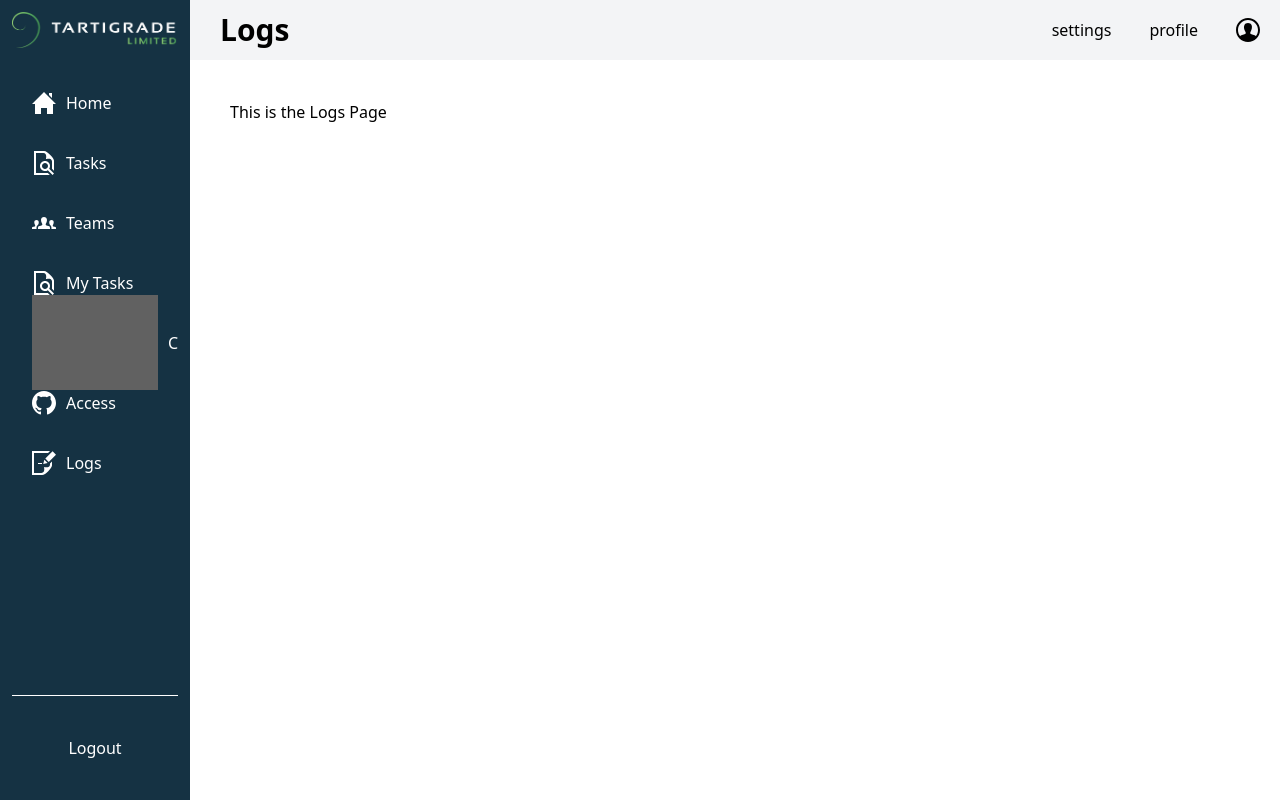
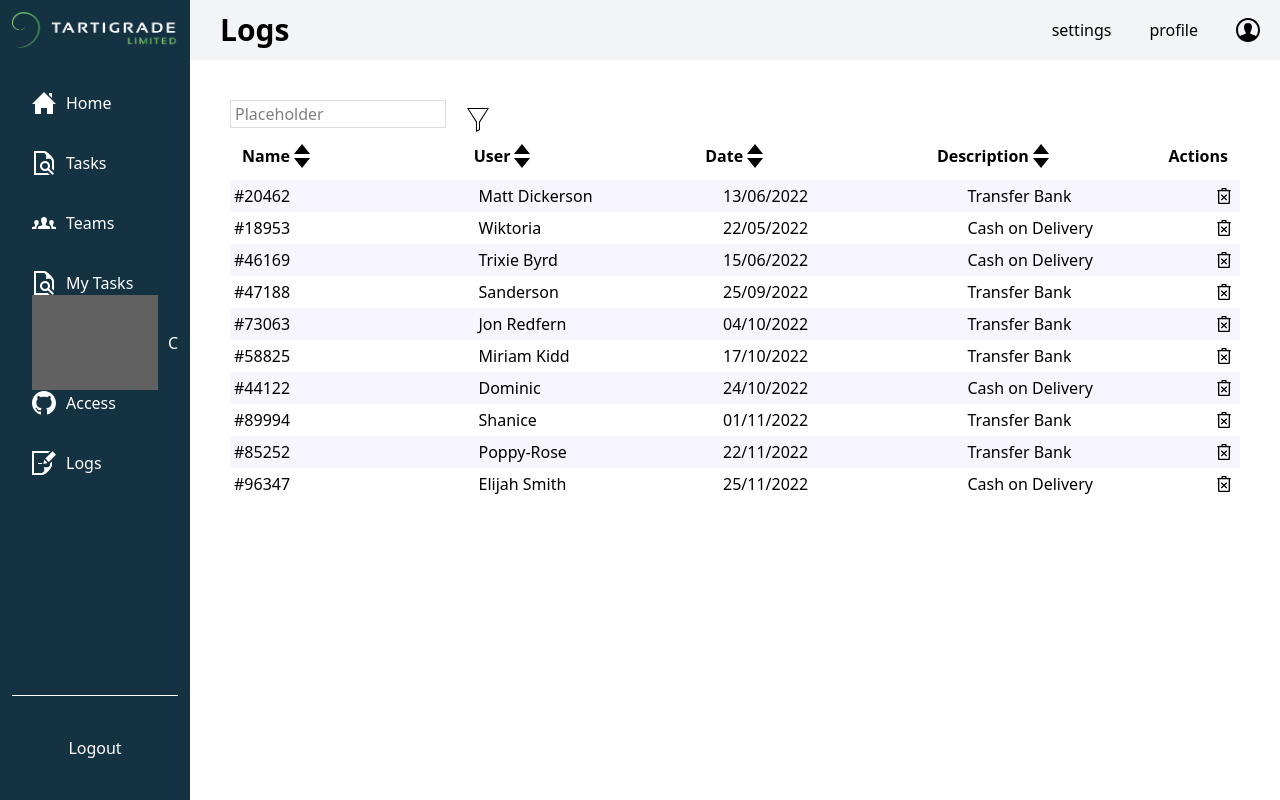
Before and after one commit to devaku/synapse, a React (Vite) app in the folder frontend/: page /logs in a window 1280 px wide. Built offline with nearby package versions, Linux system fonts and the light colour scheme; grey boxes are pictures that could not be loaded.

Commit message:
Logs page complete with mock data

```diff
--- a/frontend/src/pages/logs.tsx
+++ b/frontend/src/pages/logs.tsx
@@ -1,9 +1,158 @@
 import HeaderContainer from '../components/container/header_container';
 
+import Table from '../components/container/table';
+import SearchBar from '../components/ui/searchbar';
+import SvgComponent from '../components/ui/svg_component';
+
+import { useState, useEffect } from 'react';
+
+type tableData = {
+	columnName: string[];
+	rowData: any[];
+};
+
 export default function LogsPage() {
+	const mockLogsAPIResponse = [
+		{
+			name: '#20462',
+			user: 'Matt Dickerson',
+			date: '13/06/2022',
+			description: 'Transfer Bank',
+		},
+		{
+			name: '#18953',
+			user: 'Wiktoria',
+			date: '22/05/2022',
+			description: 'Cash on Delivery',
+		},
+		{
+			name: '#46169',
+			user: 'Trixie Byrd',
+			date: '15/06/2022',
+			description: 'Cash on Delivery',
+		},
+		{
+			name: '#47188',
+			user: 'Sanderson',
+			date: '25/09/2022',
+			description: 'Transfer Bank',
+		},
+		{
+			name: '#73063',
+			user: 'Jon Redfern',
+			date: '04/10/2022',
+			description: 'Transfer Bank',
+		},
+		{
+			name: '#58825',
+			user: 'Miriam Kidd',
+			date: '17/10/2022',
+			description: 'Transfer Bank',
+		},
+		{
+			name: '#44122',
+			user: 'Dominic',
+			date: '24/10/2022',
+			description: 'Cash on Delivery',
+		},
+		{
+			name: '#89994',
+			user: 'Shanice',
+			date: '01/11/2022',
+			description: 'Transfer Bank',
+		},
+		{
+			name: '#85252',
+			user: 'Poppy-Rose',
+			date: '22/11/2022',
+			description: 'Transfer Bank',
+		},
+		{
+			name: '#96347',
+			user: 'Elijah Smith',
+			date: '25/11/2022',
+			description: 'Cash on Delivery',
+		},
+	];
+
+	const [logTableData, setLogTableData] = useState<tableData>({
+		columnName: [],
+		rowData: [],
+	});
+
+	useEffect(() => {
+		async function start() {
+			refreshTable();
+		}
+		start();
+	}, []);
+
+	function refreshTable() {
+		loadLogTable(mockLogsAPIResponse);
+	}
+
+	function loadLogTable(data: any) {
+		const formatted = prepareTableData(data);
+		setLogTableData(formatted);
+	}
+
+	function prepareTableData(data: any) {
+		const columns = ['Name', 'User', 'Date', 'Description'];
+		const finalRows: any[] = [];
+
+		data.forEach((log: any) => {
+			const row = [
+				log.name,
+				log.user,
+				log.date,
+				log.description,
+				loadTableActions(log),
+			];
+			finalRows.push(row);
+		});
+
+		return {
+			columnName: columns,
+			rowData: finalRows,
+		};
+	}
+
+	function loadTableActions(dataObject: any) {
+		function handleClickDelete() {
+			// replace with real delete logic when ready
+			console.log('Delete log:', dataObject.name);
+		}
+
+		return (
+			<div className="flex justify-center items-center">
+				<button
+					className="cursor-pointer w-6 h-6 flex items-center justify-center"
+					onClick={handleClickDelete}
+				>
+					<SvgComponent iconName="TRASHCAN" className="w-4 h-4" />
+				</button>
+			</div>
+		);
+	}
+
 	return (
-		<HeaderContainer pageTitle={'Logs'}>
-			<div>This is the Logs Page</div>
-		</HeaderContainer>
+		<>
+			<HeaderContainer pageTitle={'Logs'}>
+				<div className="w-full">
+					<SearchBar />
+					<div className="min-h-0 flex flex-col">
+						{logTableData.columnName.length > 0 ? (
+							<Table
+								columnName={logTableData.columnName}
+								rowData={logTableData.rowData}
+								withActions={true}
+							/>
+						) : (
+							<div>Table is empty!</div>
+						)}
+					</div>
+				</div>
+			</HeaderContainer>
+		</>
 	);
 }
```
